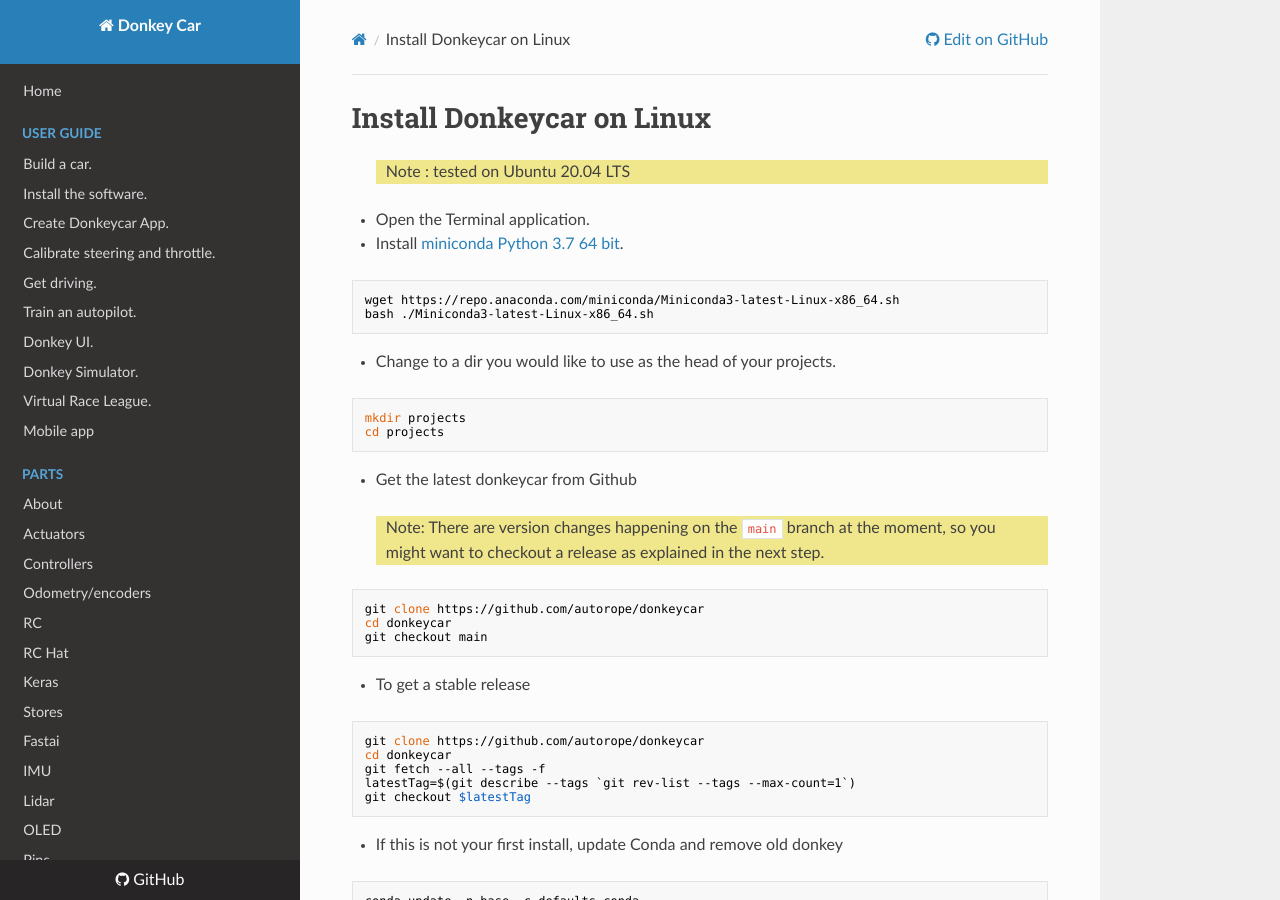
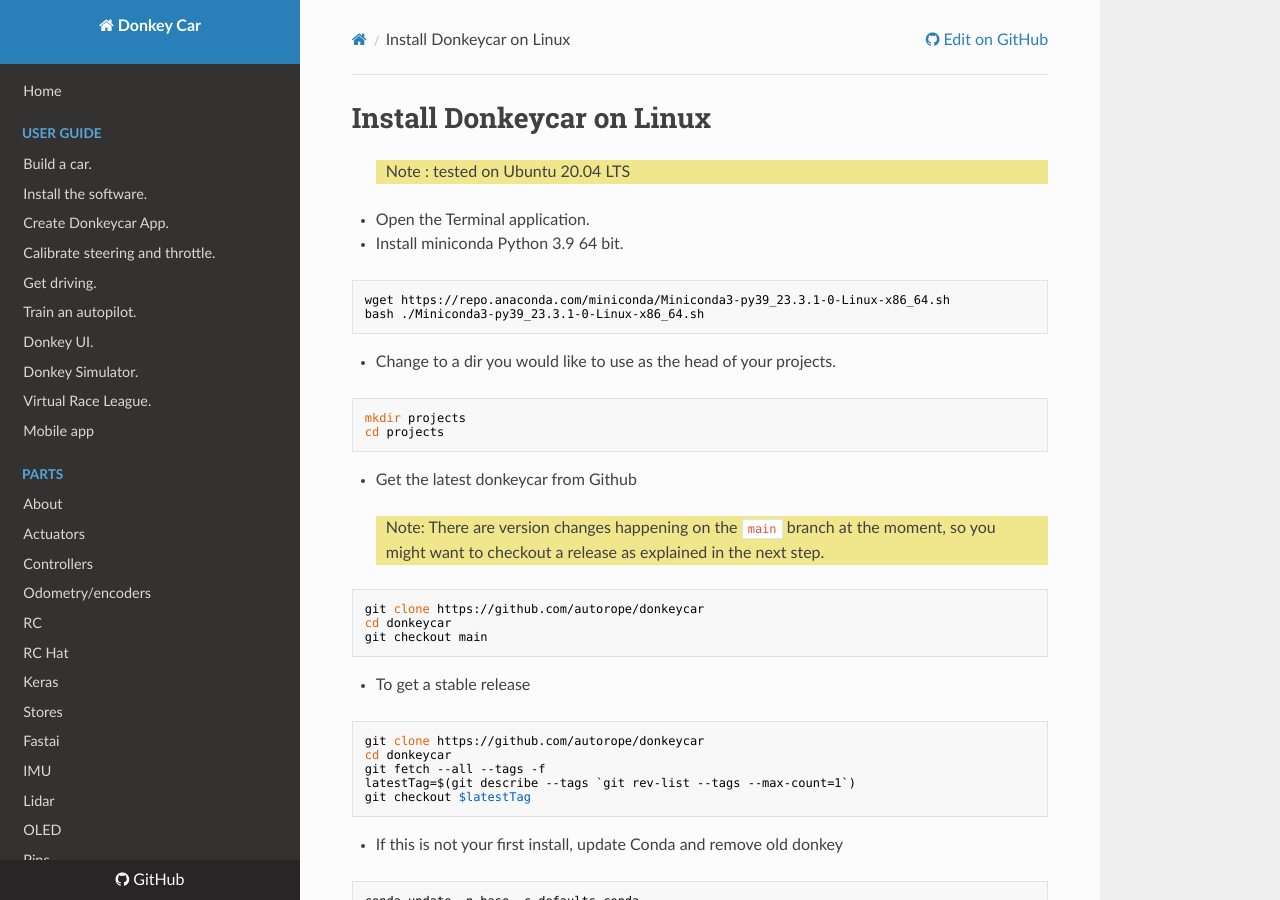
Before and after one commit to autorope/donkeydocs, an MkDocs documentation site: the page built from docs/guide/host_pc/setup_ubuntu.md, in a window 1280 px wide and 900 px high. Built offline with MkDocs 1.6.1, drawn with Linux system fonts in a browser that asks for light colours; nearby versions of some CDN libraries.

Commit message:
Updated to point to Python 3.9 Conda

````diff
--- a/docs/guide/host_pc/setup_ubuntu.md
+++ b/docs/guide/host_pc/setup_ubuntu.md
@@ -5,11 +5,11 @@
 
 * Open the Terminal application.
 
-* Install [miniconda Python 3.7 64 bit](https://conda.io/miniconda.html).
+* Install miniconda Python 3.9 64 bit.
 
 ```bash
-wget https://repo.anaconda.com/miniconda/Miniconda3-latest-Linux-x86_64.sh
-bash ./Miniconda3-latest-Linux-x86_64.sh
+wget https://repo.anaconda.com/miniconda/Miniconda3-py39_23.3.1-0-Linux-x86_64.sh
+bash ./Miniconda3-py39_23.3.1-0-Linux-x86_64.sh
 ```
 
 * Change to a dir you would like to use as the head of your projects.
````
